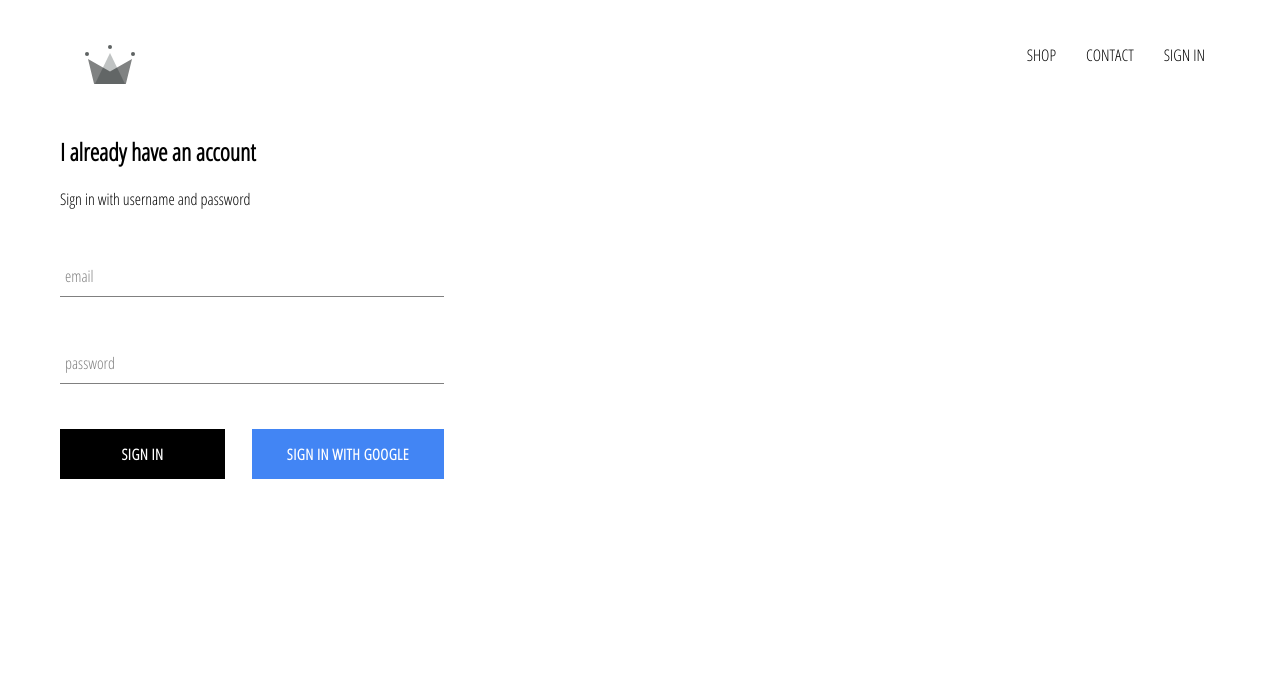
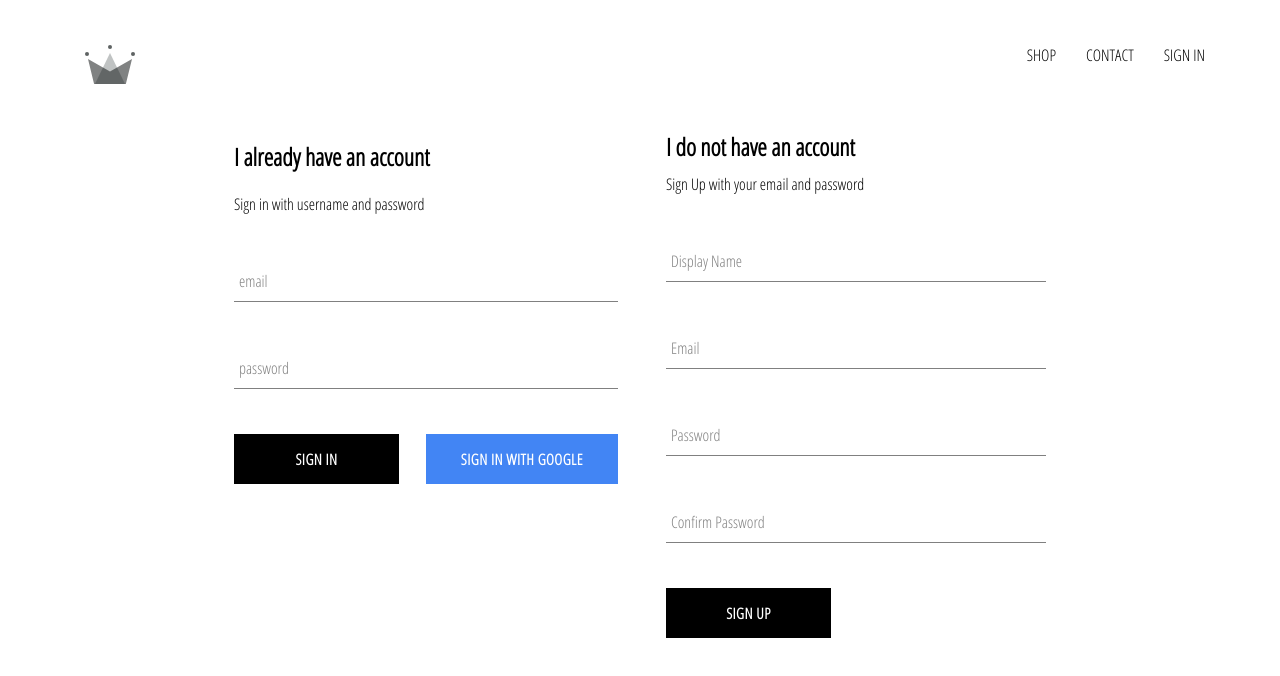
Before and after one commit to vg4838/crwn-clothing, a React (Create React App) app: page /signin in a window 1280 px wide. Shown: the top 676 px of the page. Built offline with nearby package versions, Linux system fonts and the light colour scheme; no server answers.

Commit message:
implemented firebase.utils , included ability to store authenticated user in firestore

```diff
--- a/src/App.js
+++ b/src/App.js
@@ -5,7 +5,7 @@
 import ShopPage from './pages/shop/shop.component.jsx';
 import Header from './components/header/header.component';
 import SignInAndSignUpPage from './pages/sign-in-and-sign-up/sign-in-and-sign-up.component';
-import {auth} from './firebase/firebase.utils'
+import {auth, createUserProfileDocument} from './firebase/firebase.utils'
 
 
 
@@ -19,10 +19,22 @@
 
   unsubscribeFromAuth  = null;
   componentDidMount(){
-    this.unsubscribeFromAuth = auth.onAuthStateChanged( user => {
-      this.setState({currentUser:user
-      })
-      console.log(currentUser);
+    this.unsubscribeFromAuth = auth.onAuthStateChanged( async userAuth => {
+      if(userAuth){
+        const userRef = await createUserProfileDocument(userAuth);
+        userRef.onSnapshot( snapShot => {
+          this.setState({
+              currentUser:{
+                id:snapShot.id,
+                ...snapShot.data()
+              }
+            })
+          console.log(this.state);
+        });
+      }
+      else{
+          this.setState({currentUser:userAuth});
+      }
     })
   }
   componentWillUnmount(){
--- /dev/null
+++ b/src/components/sign-up/sign-up.component.jsx
@@ -0,0 +1,91 @@
+import React from 'react';
+import FormInput from '../form-input/form-input.component'
+import CustomButton from '../custom-button/custom-button.component'
+
+import {auth, createUserProfileDocument} from '../../firebase/firebase.utils'
+import './sign-up.styles.scss';
+
+class SignUp extends React.Component{
+    constructor(props){
+        super(props);
+        this.state = {
+            displayName:'',
+            email:'',
+            password:'',
+            confirmPassword:''
+        }
+    }
+    handleSubmit = async event => {
+        event.preventDefault();
+        const {displayName, email, password, confirmPassword} = this.state;
+        if (password !== confirmPassword){
+            alert("Password don't match");
+            return;
+        }
+        try{
+            const {user} = await auth.createUserWithEmailAndPassword(
+                email, password);
+            await createUserProfileDocument(user, {displayName});
+            this.setState({
+                displayName:'',
+                email:'',
+                password:'',
+                confirmPassword:''
+            });
+        }
+        catch(error){
+            console.error(error);
+        }
+    }
+    handleChange = event => {
+        const {name, value} = event.target;
+        this.setState( {[name]:value} )
+    };
+    render(){
+        const {displayName, email, password, confirmPassword} = this.state;
+        return(
+
+            <div className='sign-up'>
+                <h2 className='title'>I do not have an account</h2>
+                <span>Sign Up with your email and password</span>
+                <form className='sign-up-form' onSubmit={this.handleSubmit}>
+                    <FormInput
+                        type = 'text'
+                        name = 'displayName'
+                        value = {displayName}
+                        onChange = {this.handleChange}
+                        label = 'Display Name'
+                        required
+                    />
+                    <FormInput
+                        type = 'email'
+                        name = 'email'
+                        value = {email}
+                        onChange = {this.handleChange}
+                        label = 'Email'
+                        required
+                    />
+                    <FormInput
+                        type = 'password'
+                        name = 'password'
+                        value = {password}
+                        onChange = {this.handleChange}
+                        label = 'Password'
+                        required
+                    />
+                    <FormInput
+                        type = 'password'
+                        name = 'confirmPassword'
+                        value = {confirmPassword}
+                        onChange = {this.handleChange}
+                        label = 'Confirm Password'
+                        required
+                    />
+                    <CustomButton type='submit'>SIGN UP</CustomButton>
+                </form>
+            </div>
+        )
+    }
+}
+
+export default SignUp;
--- /dev/null
+++ b/src/components/sign-up/sign-up.styles.scss
@@ -0,0 +1,8 @@
+.sign-up{
+    display : flex;
+    flex-direction: column;
+    width: 380px;
+    .title{
+        margin: 10px 0;
+    }
+}
--- a/src/firebase/firebase.utils.jsx
+++ b/src/firebase/firebase.utils.jsx
@@ -11,6 +11,31 @@
     appId: "1:1091953651821:web:998353ce58f9b1f7684f64",
     measurementId: "G-YDQ0TTGTZT"
   };
+
+export const createUserProfileDocument = async (userAuth, additionalData) => {
+  if (!userAuth)
+    return;
+  else{
+      const userRef = firestore.doc(`users/${userAuth.uid}`);
+      const snapShot = await userRef.get();
+      if (!snapShot.exists){
+          const {displayName, email} = userAuth;
+          const createdAt = new Date();
+          try{
+            await userRef.set({
+              displayName,
+              email,
+              createdAt,
+              ...additionalData
+            });
+          }catch(error){
+            console.log('error creating user', error.message);
+          }
+      }
+      return userRef;
+
+  }
+}
 firebase.initializeApp(config);
 export const auth = firebase.auth();
 export const firestore = firebase.firestore();
--- a/src/pages/sign-in-and-sign-up/sign-in-and-sign-up.component.jsx
+++ b/src/pages/sign-in-and-sign-up/sign-in-and-sign-up.component.jsx
@@ -2,10 +2,12 @@
 import './sign-in-and-sign-up.styles.scss'
 import '../../components/sign-in/sign-in.component'
 import SignIn from '../../components/sign-in/sign-in.component';
+import SignUp from '../../components/sign-up/sign-up.component';
 
 const SignInAndSignUpPage = () => (
     <div className='sign-in-and-sign-up'>
         <SignIn />
+        <SignUp />
     </div>
 )
 export default SignInAndSignUpPage
--- a/src/pages/sign-in-and-sign-up/sign-in-and-sign-up.styles.scss
+++ b/src/pages/sign-in-and-sign-up/sign-in-and-sign-up.styles.scss
@@ -0,0 +1,6 @@
+.sign-in-and-sign-up{
+    width: 70%;
+    display: flex;
+    justify-content: space-between;
+    margin: 30px auto;
+}
```
Also changed, not shown: 1 other file (tests, documents, lock files or other folders).
